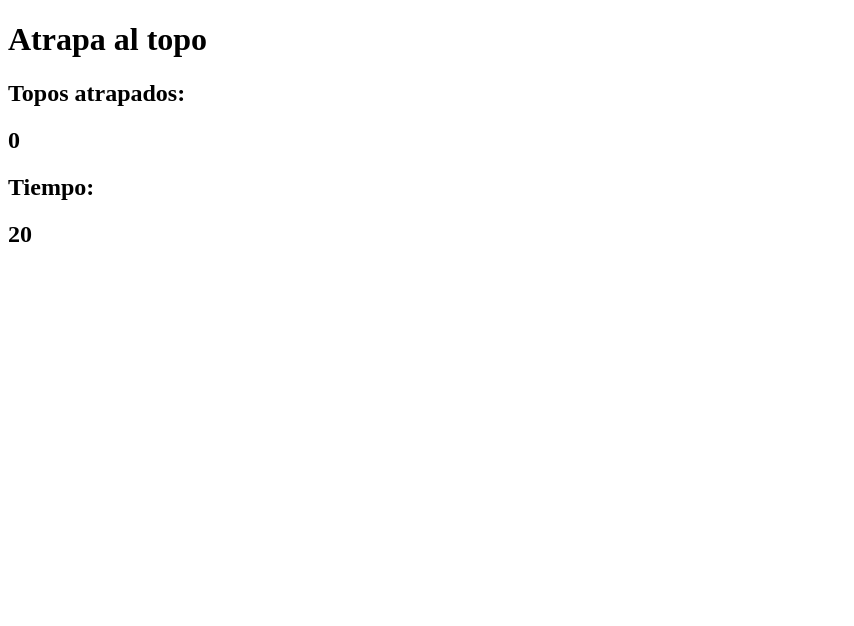
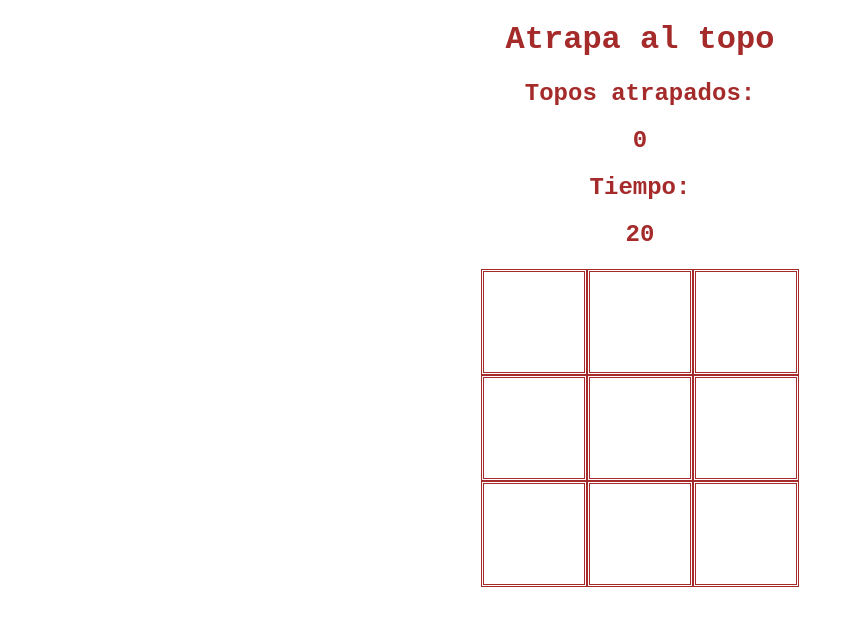
Before and after one commit to Marianaatecua17/atrapa-al-topo, a website: page index.html in a window 1280 px wide. Shown: the whole page, without its empty margins (0-854 px from the left). Drawn offline with Linux system fonts and the light colour scheme.

Commit message:
15/05/23

```diff
--- a/app.js
+++ b/app.js
@@ -0,0 +1,6 @@
+const cuadrado = document.querySelectorAll(".cuadrado");
+const tiempofaltante = document.querySelector("#tiempo");
+let puntaje = document.getElementById("puntaje");
+
+let resultado = 0;
+let tiempoactual = tiempofaltante.textContent;
--- a/index.html
+++ b/index.html
@@ -10,20 +10,21 @@
   <body>
     <h1>Atrapa al topo</h1>
     <h2>Topos atrapados:</h2>
-    <h2>0</h2>
+    <h2 id="puntaje">0</h2>
+
     <h2>Tiempo:</h2>
-    <h2>20</h2>
-    <div>
-      <div></div>
-      <div></div>
-      <div></div>
-      <div></div>
-      <div></div>
-      <div></div>
-      <div></div>
-      <div></div>
-      <div></div>
+    <h2 id="tiempo">20</h2>
+
+    <div class="cuadricula">
+      <div class="cuadrado" id="1"></div>
+      <div class="cuadrado" id="2"></div>
+      <div class="cuadrado" id="3"></div>
+      <div class="cuadrado" id="4"></div>
+      <div class="cuadrado" id="5"></div>
+      <div class="cuadrado" id="6"></div>
+      <div class="cuadrado" id="7"></div>
+      <div class="cuadrado" id="8"></div>
+      <div class="cuadrado" id="9"></div>
     </div>
   </body>
-  <script src="app.js"></script>
 </html>
--- a/style.css
+++ b/style.css
@@ -0,0 +1,28 @@
+h1,
+h2 {
+  text-align: center;
+  font-family: "Courier New", Courier, monospace;
+  color: brown;
+}
+
+.cuadrado {
+  width: 100px;
+  height: 100px;
+  border-style: double;
+  border-color: brown;
+}
+
+.cuadricula {
+  display: flex;
+  flex-flow: row wrap;
+  justify-content: center;
+  align-content: center;
+  width: 320px;
+  height: 320px;
+  margin: 10px auto;
+}
+
+.topo {
+  background-image: url("topo.jpg");
+  background-size: cover;
+}
```
Also changed, not shown: imagenes/topo.jpg (added).
